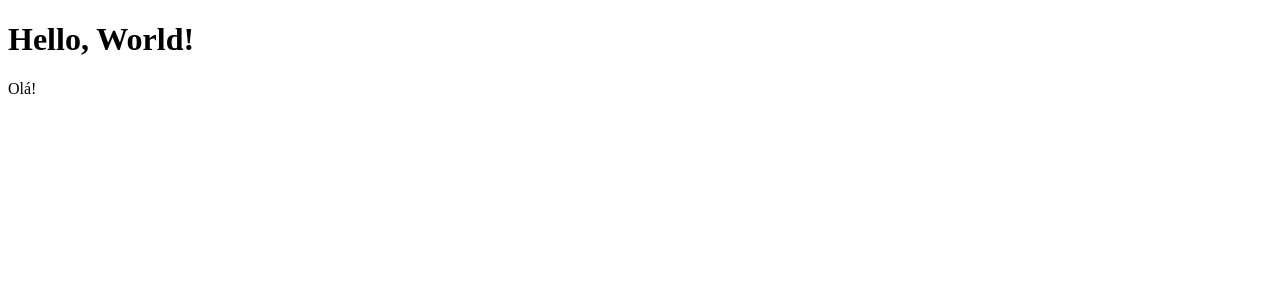
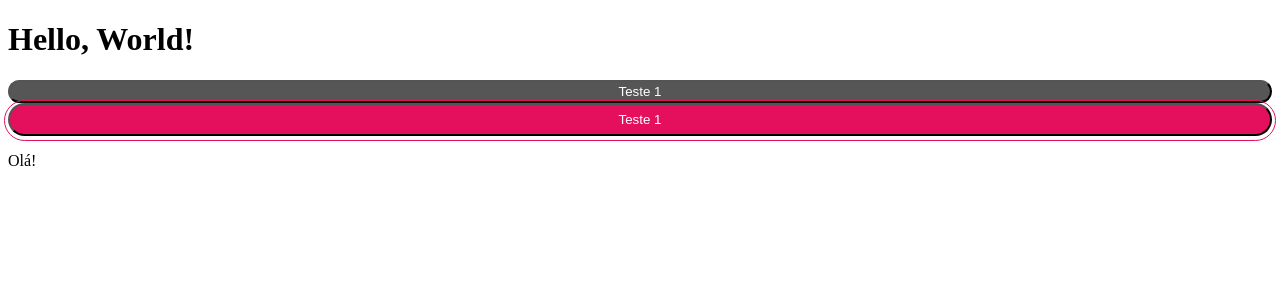
Before and after one commit to hugopereira-cs/pagina-dio, a React (Vite) app: page / in a window 1280 px wide. Shown: the top 300 px of the page. Built offline with nearby package versions, Linux system fonts and the light colour scheme.

Commit message:
add: Button component

```diff
--- a/package.json
+++ b/package.json
@@ -12,6 +12,7 @@
   "dependencies": {
     "react": "^19.2.0",
     "react-dom": "^19.2.0",
+    "react-router-dom": "^7.13.1",
     "styled-components": "^6.3.11"
   },
   "devDependencies": {
--- a/src/components/Button/Button.jsx
+++ b/src/components/Button/Button.jsx
@@ -1 +1,10 @@
-// TODO
+import { ButtonContainer } from './Button.styles'
+
+export function Button ({ children, variant="primary", onClick }) {
+
+  return (
+    <ButtonContainer variant={variant} onClick={onClick}>
+      {children}
+    </ButtonContainer>
+  )
+}
--- a/src/components/Button/Button.styles.js
+++ b/src/components/Button/Button.styles.js
@@ -1,4 +1,4 @@
-import styled from 'styled-component';
+import styled, { css } from "styled-components";
 
 export const ButtonContainer = styled.button`
   background: #565656;
@@ -8,4 +8,23 @@ export const ButtonContainer = styled.button`
   padding: 2px 12px;
   min-width: 120px;
   width: 100%;
-`
+
+  ${({ variant }) =>
+		variant !== "primary" &&
+		css`
+      min-width: 167px;
+      height: 33px;
+      background: #e4105d;
+
+      &::after {
+        content: '';
+        position: absolute;
+        border: 1px solid #e4105d;
+        top: -5px;
+        left: -6px;
+        width: calc(100% + 10px);
+        height: calc(100% + 10px);
+        border-radius: 22px;
+      }
+    `}
+`;
--- a/src/main.jsx
+++ b/src/main.jsx
@@ -1,6 +1,6 @@
-import { StrictMode } from 'react'
-import { createRoot } from 'react-dom/client'
-import App from './pages/Home/App'
+import { StrictMode } from 'react';
+import { createRoot } from 'react-dom/client';
+import App from './pages/Home/App';
 
 createRoot(document.getElementById('root')).render(
   <StrictMode>
--- a/src/pages/Home/App.jsx
+++ b/src/pages/Home/App.jsx
@@ -1,4 +1,4 @@
-
+import { Button } from '../../components/Button/Button';
 
 
 function App() {
@@ -7,6 +7,8 @@ function App() {
   return (
     <>
       <h1>Hello, World!</h1>
+      <Button>Teste 1</Button>
+      <Button variant="secondary">Teste 1</Button>
       <p>Olá!</p>
     </>
   )
```
Also changed, not shown: 1 other file (tests, documents, lock files or other folders).
